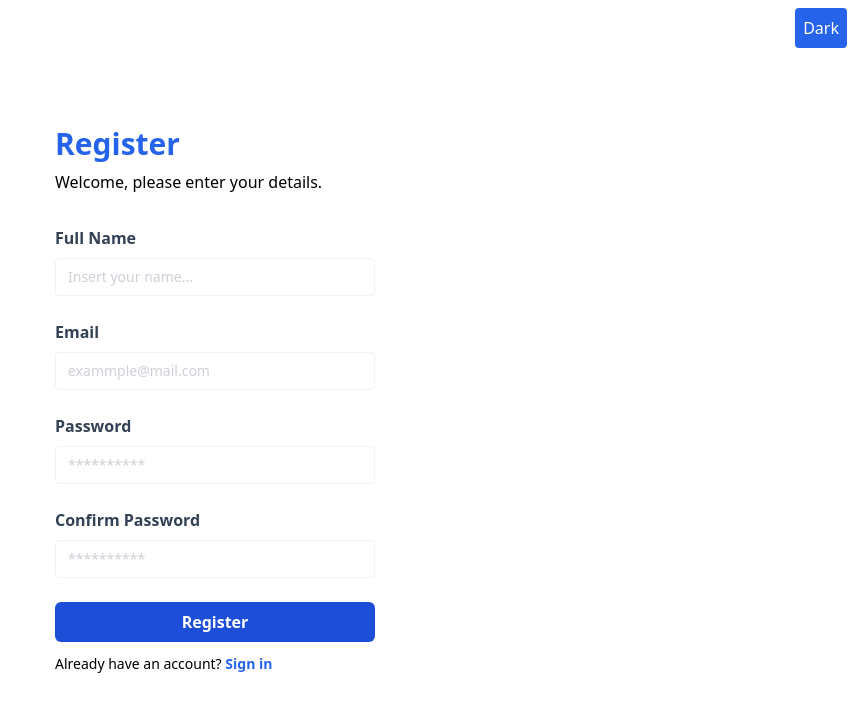
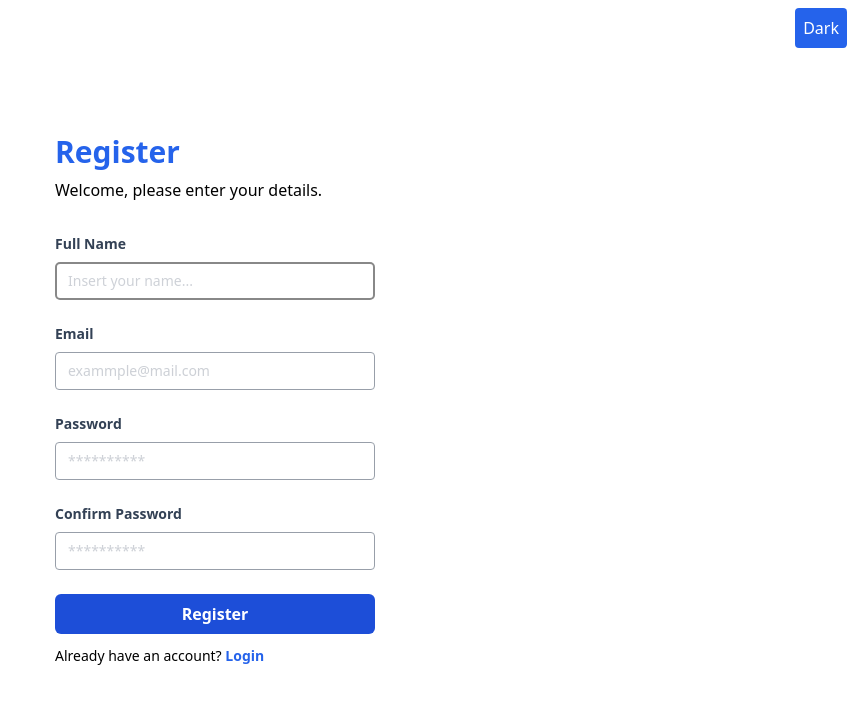
Before and after one commit to tablor1453/tablor-vite-react, a React (Vite) app: page /register in a window 1280 px wide. Shown: the top 712 px of the page, without its empty margins (425-1280 px from the left). Built offline with nearby package versions, Linux system fonts and the light colour scheme.

Commit message:
Update darkmode style

```diff
--- a/src/components/Elements/Input/Input.jsx
+++ b/src/components/Elements/Input/Input.jsx
@@ -1,15 +1,19 @@
-import { forwardRef } from "react";
+import { forwardRef, useContext } from "react";
+import { DarkMode } from "../../../context/DarkMode";
 
 /* eslint-disable react/prop-types */
 // eslint-disable-next-line react/display-name
 const Input = forwardRef((props, ref) => {
+
+    // eslint-disable-next-line no-unused-vars
+    const { isDarkMode, setIsDarkMode } = useContext(DarkMode);
     const { type, name, placeholder } = props;
-    return(
+    return (
         <input
             type={type}
             name={name}
             id={name}
-            className="text-sm border rounded w-full py-2 px-3 text-slate-700 placeholder: opacity-50"
+            className={`text-sm border border-slate-700 rounded w-full py-2 px-3 text-slate-700 ${isDarkMode ? 'placeholder: bg-white' : 'placeholder: opacity-50'}`}
             placeholder={placeholder}
             ref={ref}
         />
--- a/src/components/Elements/Input/Label.jsx
+++ b/src/components/Elements/Input/Label.jsx
@@ -1,13 +1,18 @@
 /* eslint-disable react/prop-types */
+import { useContext } from "react";
+import { DarkMode } from "../../../context/DarkMode";
+
 const Label = (props) => {
     const { htmlfor, children } = props;
-    return(
+    // eslint-disable-next-line no-unused-vars
+    const { isDarkMode, setIsDarkMode } = useContext(DarkMode);
+    return (
         <label
             htmlFor={htmlfor}
-            className="block text-slate-700 tetx-sm font-bold mb-2"
+            className={`block ${isDarkMode ? "text-white " : 'text-slate-700'} text-sm font-bold mb-2`}
         >
             {children}
-        </label>
+        </label >
     );
 }
 
--- a/src/components/Fragments/FormLogin.jsx
+++ b/src/components/Fragments/FormLogin.jsx
@@ -46,7 +46,6 @@ const FormLogin = () => {
 
   const usernameRef = useRef(null);
   useEffect(() => {
-    // console.log(usernameRef);
     usernameRef.current.focus();
   }, []);
 
@@ -65,7 +64,7 @@ const FormLogin = () => {
         placeholder="xxxxxxxxxxxxxx"
         name="password"
       />
-      <Button customclass="bg-blue-700 w-full" type="submit" >Login</Button>
+      <Button customclass="bg-blue-700 w-full hover:bg-blue-600" type="submit" >Login</Button>
       {loginFailed && <p className="text-red-500 text-center mt-5">{loginFailed}</p>}
       {/* <Button customclass="bg-blue-700 w-full" onClick={() => console.log('polos')} >Test</Button>
         <Button customclass="bg-blue-700 w-full" >Cik Test</Button> */}
--- a/src/components/Fragments/FormRegister.jsx
+++ b/src/components/Fragments/FormRegister.jsx
@@ -1,14 +1,20 @@
+import { useEffect, useRef } from "react";
 import Button from "../Elements/Button";
 import InputForm from "../Elements/Input";
 
 const FormRegister = () => {
-    return(
+  const fullnameRef = useRef(null);
+  useEffect(() => {
+    fullnameRef.current.focus();
+  }, []);
+  return (
     <form action="">
       <InputForm
         label="Full Name"
         type="text"
         placeholder="Insert your name..."
         name="fullname"
+        ref={fullnameRef}
       />
       <InputForm
         label="Email"
@@ -28,7 +34,7 @@ const FormRegister = () => {
         placeholder="**********"
         name="confirm-password"
       />
-        <Button customclass="bg-blue-700 w-full">Register</Button>
+      <Button customclass="bg-blue-700 w-full hover:bg-blue-600">Register</Button>
     </form>
   );
 }
--- a/src/components/Layouts/AuthLayout.jsx
+++ b/src/components/Layouts/AuthLayout.jsx
@@ -1,11 +1,15 @@
 import { useContext } from "react";
 import { Link } from "react-router-dom";
 import { DarkMode } from "../../context/DarkMode";
+// import { useSelector } from "react-redux";
 
 /* eslint-disable react/prop-types */
 const AuthLayout = (props) => {
     const { children, title, type } = props;
     const { isDarkMode, setIsDarkMode } = useContext(DarkMode);
+    // const cart = useSelector((state) => state);
+
+    // console.log(cart);
 
     return (
         // <div className="flex justify-center min-h-screen items-center">
@@ -15,25 +19,25 @@ const AuthLayout = (props) => {
                     {isDarkMode ? "Light" : "Dark"}
                 </button>
                 <h1 className="text-3xl font-bold mb-2 text-blue-600">{title}</h1>
-                <p className="font-medium text-slat-500 mb-8">
+                <p className={`font-medium text-slat-500 mb-8 ${isDarkMode && "text-white"}`}>
                     Welcome, please enter your details.
                 </p>
                 {children}
-                <p className="text-sm mt-3">
+                <p className={`text-sm mt-3 ${isDarkMode && "text-white"}`}>
                     {type === 'login' ? `Don't have an account? ` : `Already have an account? `}
                     {type === 'login' && (
-                        <Link to="/register" className="font-bold text-blue-600">
+                        <Link to="/register" className="font-bold text-blue-600 hover:text-blue-400">
                             Sign up
                         </Link>
                     )}
                     {type === 'register' && (
-                        <Link to="/login" className="font-bold text-blue-600">
-                            Sign in
+                        <Link to="/login" className="font-bold text-blue-600 hover:text-blue-400">
+                            Login
                         </Link>
                     )}
                 </p>
             </div>
-        </div>
+        </div >
     );
 }
 
--- a/src/main.jsx
+++ b/src/main.jsx
@@ -49,7 +49,6 @@ ReactDOM.createRoot(document.getElementById('root')).render(
           <RouterProvider router={router} />
         </TotalPriceProvider>
       </DarkModeContextProvider>
-
     </Provider>
   </React.StrictMode>,
 )
--- a/src/redux/store.js
+++ b/src/redux/store.js
@@ -5,7 +5,7 @@ const store = configureStore({
     reducer: { cart: cartReducer },
 });
 
-console.log("Oncreate store: ", store.getState());
+// console.log("Oncreate store: ", store.getState());
 
 store.subscribe(() => {
     console.log("STORE CHANGE: ", store.getState());
```
Lines whose indentation alone changed are shown as unchanged.
